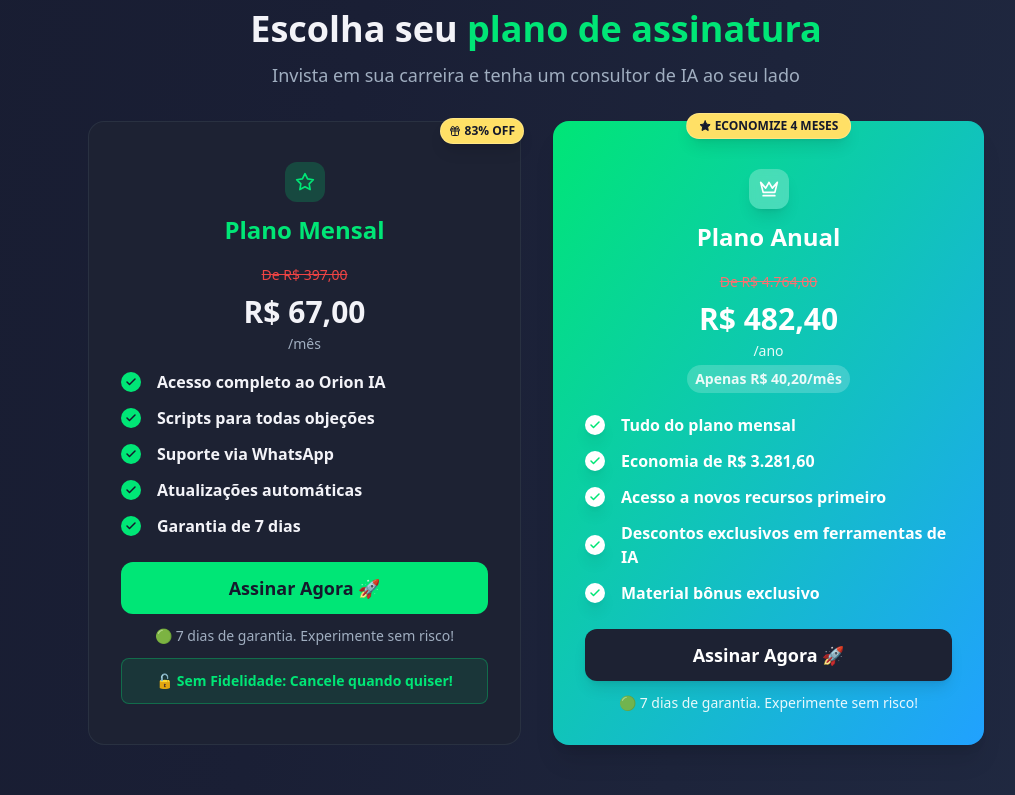
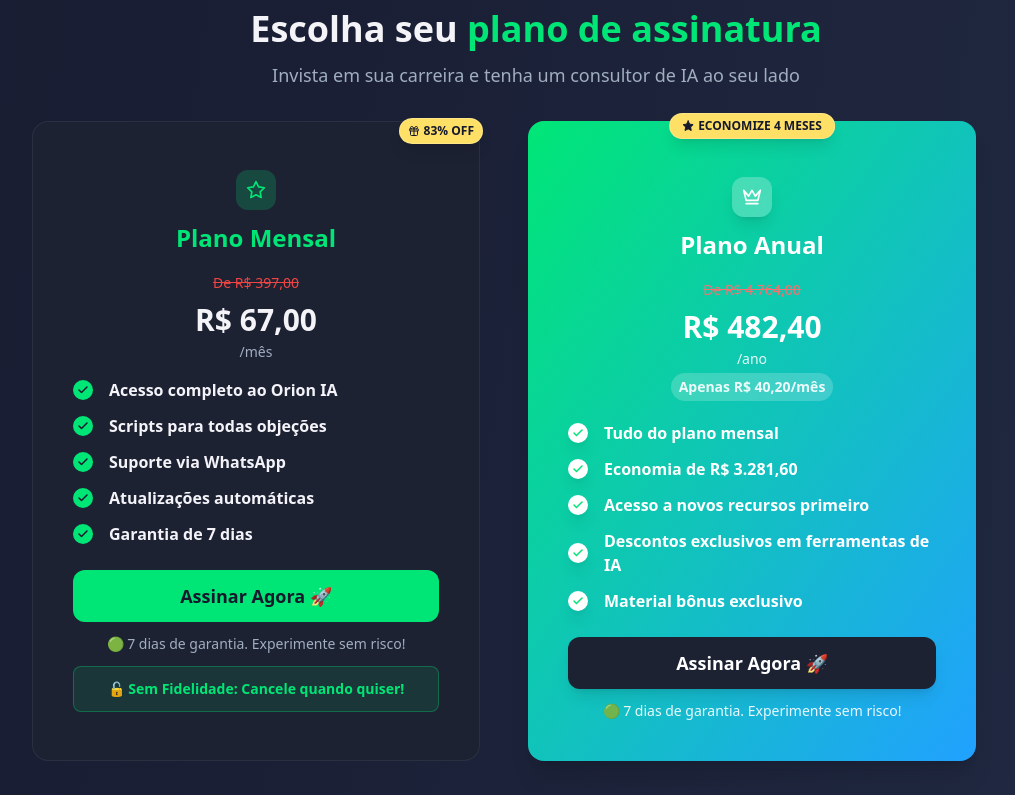
Before and after one commit to spolistoreoficial-max/consultorce, a React (Vite) app: page / in a window 1280 px wide. Shown: the part 5020-5815 px from the top of the page, without its empty margins (104-1119 px from the left). Built offline with nearby package versions, Linux system fonts and the light colour scheme.

Commit message:
Melhorar layout e espaçamento dos planos

```diff
--- a/src/components/PricingTable.tsx
+++ b/src/components/PricingTable.tsx
@@ -116,9 +116,9 @@ const PricingTable = () => {
           </p>
         </div>
 
-        <div className="flex flex-col lg:flex-row gap-4 lg:gap-8 max-w-4xl mx-auto">
+        <div className="flex flex-col lg:flex-row gap-6 lg:gap-12 max-w-5xl mx-auto px-2">
           {/* Monthly Plan */}
-          <div className="flex-1 bg-[#1d2233] rounded-2xl p-4 md:p-6 lg:p-8 border border-gray-700/50 hover:border-[#00e676]/30 transition-all duration-300 hover:transform hover:scale-105 hover:shadow-2xl group relative">
+          <div className="flex-1 bg-[#1d2233] rounded-2xl p-6 md:p-8 lg:p-10 border border-gray-700/50 hover:border-[#00e676]/30 transition-all duration-300 hover:transform hover:scale-105 hover:shadow-2xl group relative max-w-md mx-auto lg:mx-0">
             {/* Discount Badge */}
             <div className="absolute -top-1 -right-1 z-10">
               <div className="bg-[#ffe066] text-[#15192c] px-2 py-1 rounded-full font-bold text-xs flex items-center space-x-1 shadow-lg border border-white/20">
@@ -174,7 +174,7 @@ const PricingTable = () => {
           </div>
 
           {/* Annual Plan - Most Popular */}
-          <div className="flex-1 bg-gradient-to-br from-[#00e676] to-[#21a1ff] rounded-2xl p-4 md:p-6 lg:p-8 hover:shadow-xl transition-all duration-500 relative transform hover:scale-105 shadow-xl">
+          <div className="flex-1 bg-gradient-to-br from-[#00e676] to-[#21a1ff] rounded-2xl p-6 md:p-8 lg:p-10 hover:shadow-xl transition-all duration-500 relative transform hover:scale-105 shadow-xl max-w-md mx-auto lg:mx-0">
             {/* Popular Badge */}
             <div className="absolute -top-2 left-1/2 transform -translate-x-1/2 z-10">
               <div className="bg-[#ffe066] text-[#15192c] px-2 md:px-3 py-1 rounded-full font-bold text-xs flex items-center space-x-1 shadow-lg border border-white/20">
```
